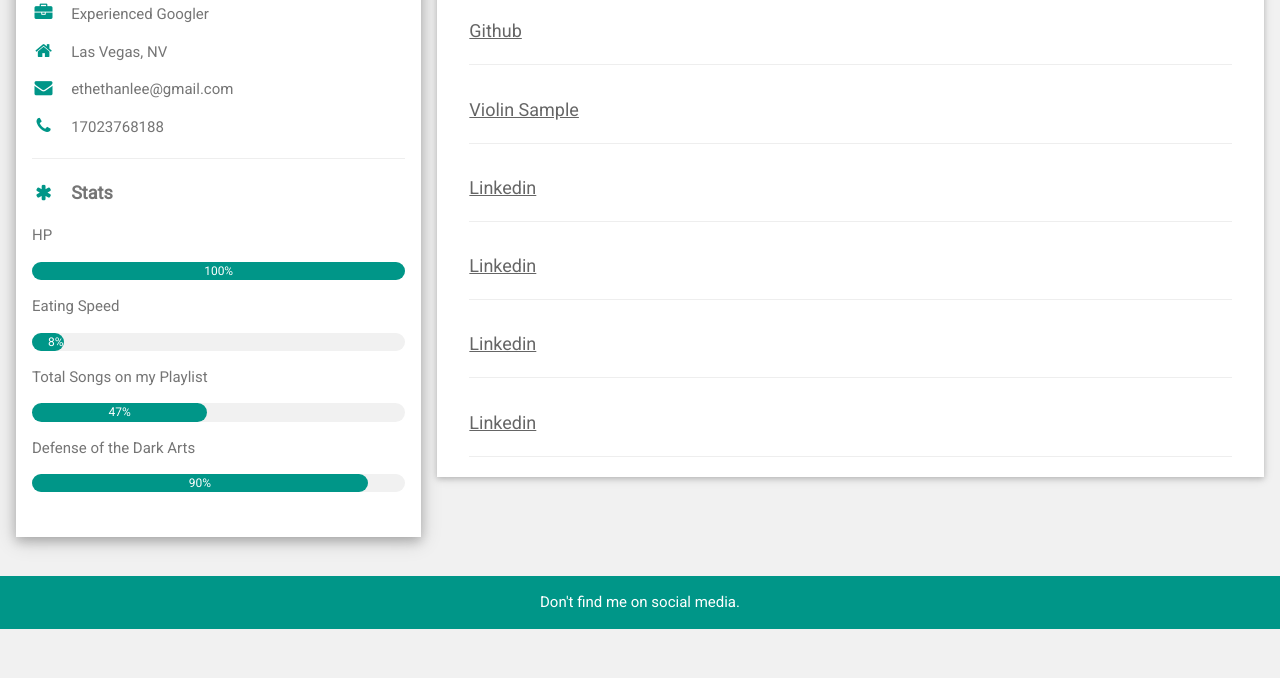
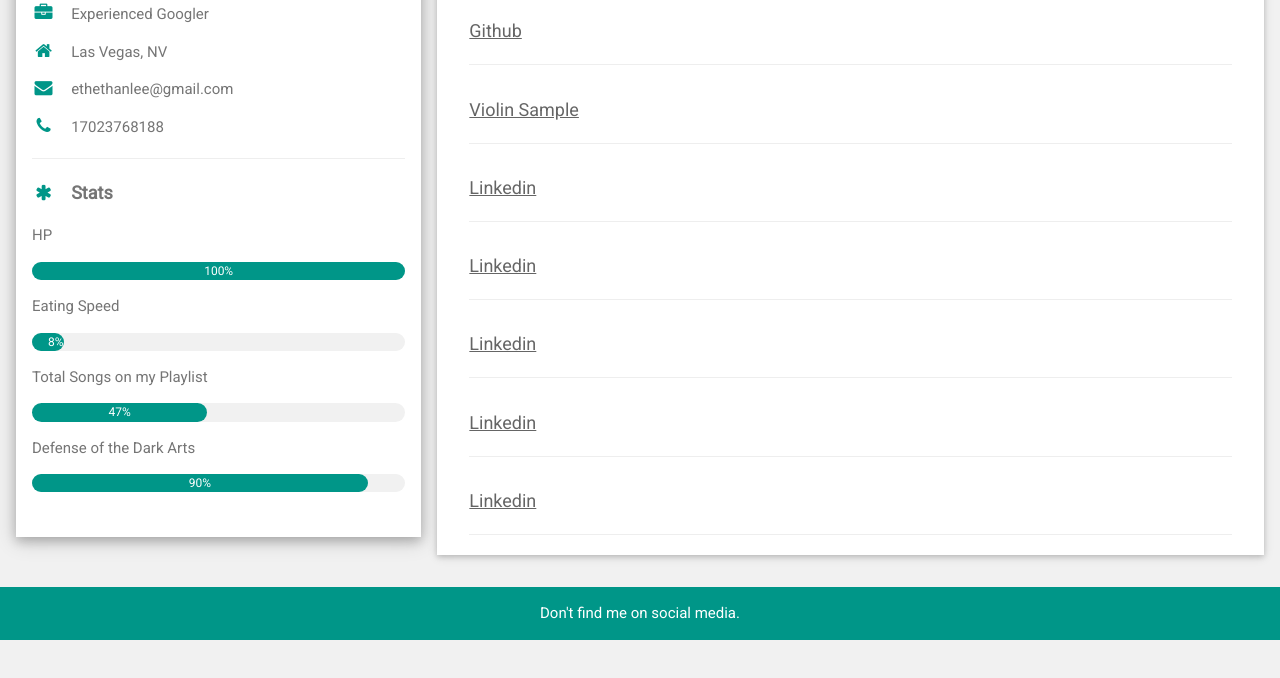
Before and after one commit to ethethanlee/ethethanlee.github.io, a plain HTML site: page index.html in a window 1280 px wide. Shown: the part 106-784 px from the top of the page. Drawn offline with nearby package versions, Linux system fonts and the light colour scheme.

Commit message:
more linkedin

```diff
--- a/index.html
+++ b/index.html
@@ -104,6 +104,10 @@ html,body,h1,h2,h3,h4,h5,h6 {font-family: "Roboto", sans-serif}
           <h5 class="w3-opacity"><a href="https://linkedin.com/in/ethethanlee">Linkedin</a></h5>
           <hr>
         </div>
+        <div class="w3-container">
+          <h5 class="w3-opacity"><a href="https://linkedin.com/in/ethethanlee">Linkedin</a></h5>
+          <hr>
+        </div>
       </div>
 
       <!-- <div class="w3-container w3-card w3-white">
```
